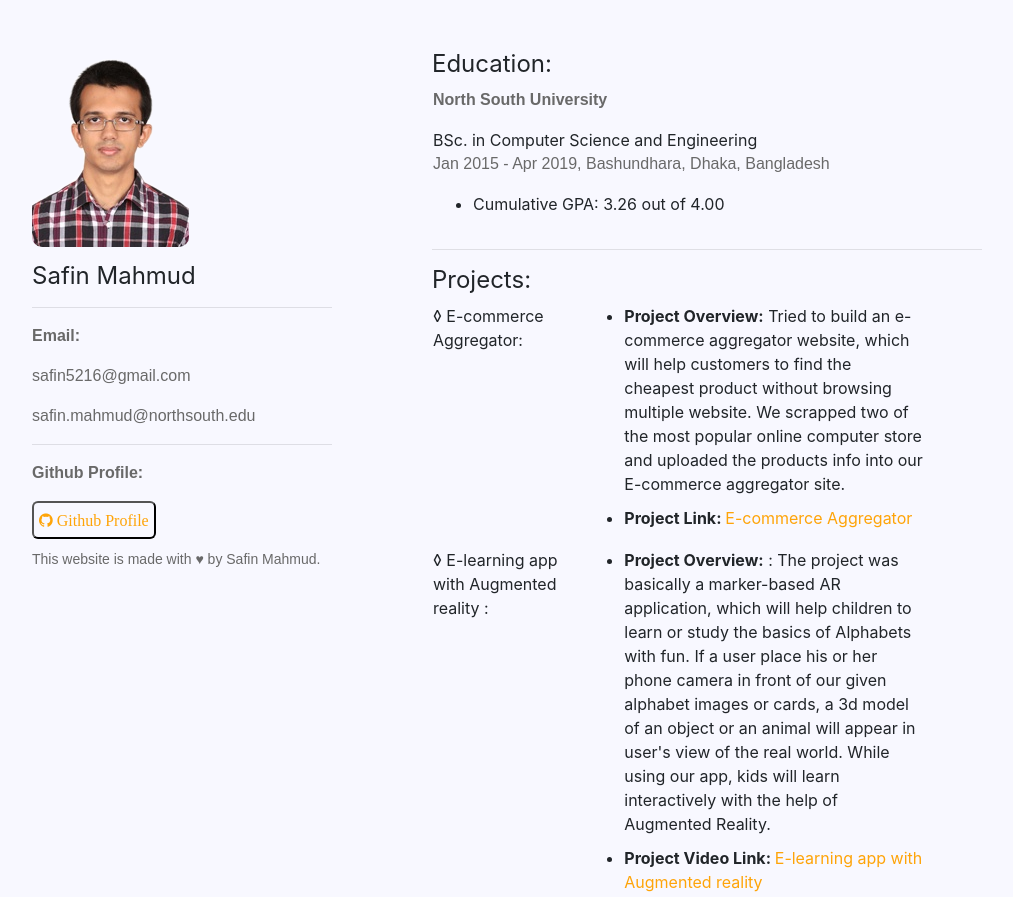
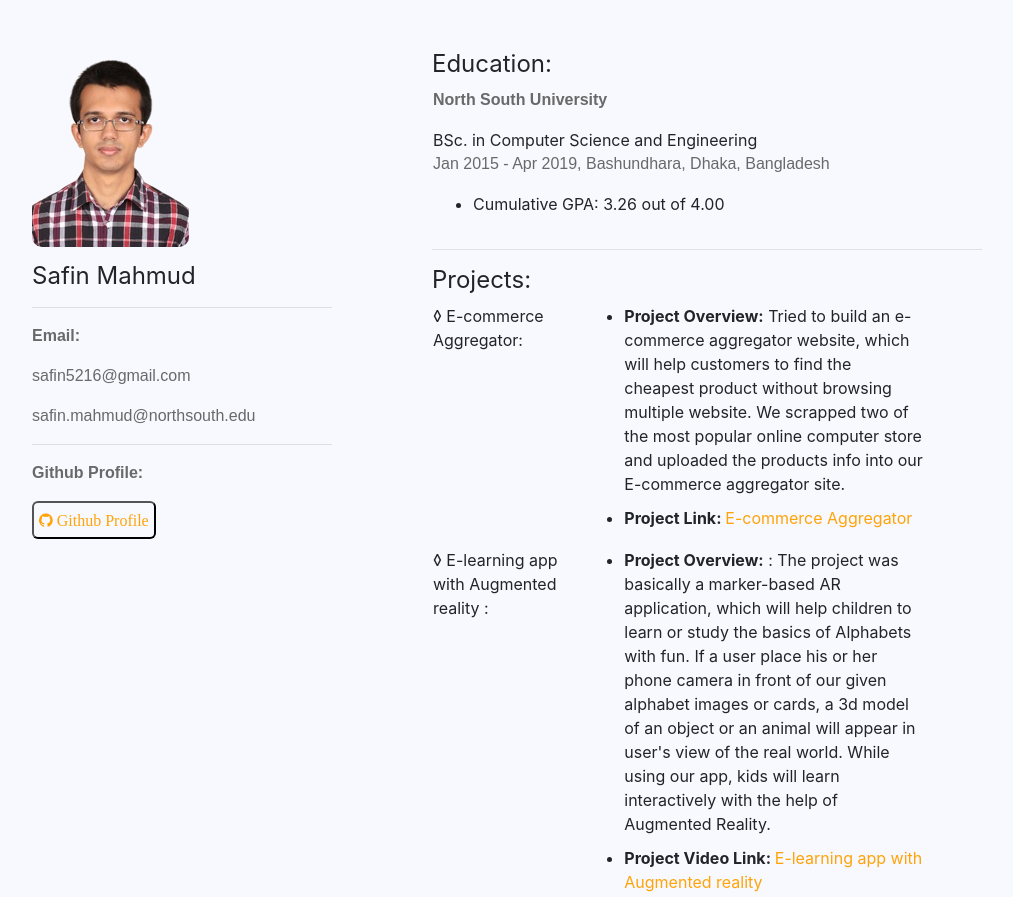
Before and after one commit to SafinMahmud/Portfolio-site, a plain HTML site: page index.html in a window 1280 px wide. Shown: the top 897 px of the page, without its empty margins (153-1166 px from the left). Drawn offline with nearby package versions, Linux system fonts and the light colour scheme.

Commit message:
Update index.html

```diff
--- a/index.html
+++ b/index.html
@@ -35,7 +35,6 @@
                 <a href="https://github.com/SafinMahmud"> <i class="fa fa-github"> Github Profile </i> </a>
             </button>
 
-            <p style="font-size: 14px;">This website is made with &hearts; by Safin Mahmud. </p>
 
         </div>
         <!-- sidebar ends -->
```
